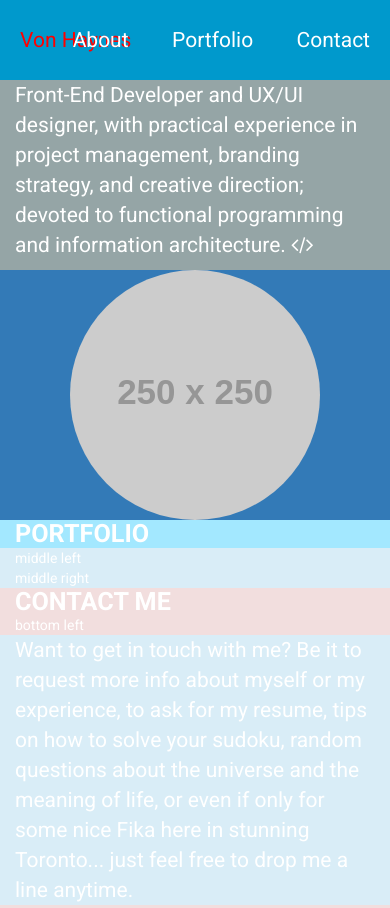
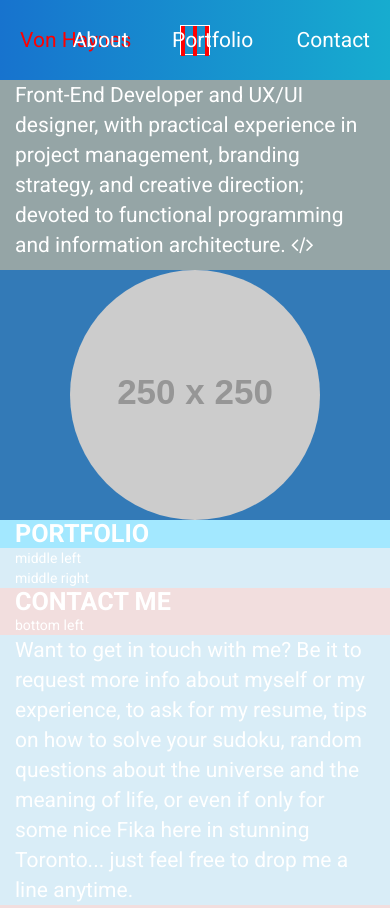
Before and after one commit to drbrounsuga/portfolio-code-camp, a website: page dist/index.html in a window 390 px wide. Shown: the top 908 px of the page. Drawn offline with nearby package versions, Linux system fonts and the light colour scheme; placeholder pictures from the web are drawn by us.

Commit message:
Added hamburger menu

```diff
--- a/dist/css/app.css
+++ b/dist/css/app.css
@@ -19,7 +19,10 @@ p{
 color classes
 ---------------------------
 */
-.bkg-primary{ background-color: #0099CC; }
+.bkg-primary{
+  background: #1773CE;
+  background: linear-gradient(to right, #1773CE, #17ACCF);
+}
 .bkg-primary-accent{ background-color: #CEEBF5; }
 .bkg-secondary{ background-color: #95a5a6; }
 .bkg-tertiary{ background-color: #7f8c8d; }
@@ -55,6 +58,38 @@ general formatting classes
 main nav styles
 ---------------------------
 */
+.nav-bar-collapsed{
+  display: inline-block;
+  position: absolute;
+  top: 50%;
+  left: 50%;
+  transform: translate(-50%, -50%);
+  border: 1px solid #fff;
+  width: 30px;
+  height: 30px;
+}
+.nav-bar-collapsed .bar,
+.nav-bar-collapsed::before,
+.nav-bar-collapsed::after{
+  display: inline-block;
+  position: absolute;
+  background-color: #ff0000;
+  height: 30px;
+  width: 4px;
+  top: 0;
+}
+.nav-bar-collapsed .bar{
+  left: 50%;
+  transform: translateX(-50%);
+}
+.nav-bar-collapsed::before{
+  content: '';
+  left: 0;
+}
+.nav-bar-collapsed::after{
+  content: '';
+  right: 0;
+}
 .main-nav,
 .main-nav .container{
   height: 80px;
@@ -109,7 +144,7 @@ main nav styles
   transition: background-color 200ms;
 }
 .nav-bar a:hover::before{
-  background-color: #3fbee9;
+  background-color: rgba(63, 190, 233, 0.8);
 }
 
 
--- a/dist/index.html
+++ b/dist/index.html
@@ -19,6 +19,9 @@
   <nav id="main-nav" class="bkg-primary main-nav">
     <div class="container content-container">
       <a class="brand">Von Haynes</a>
+      <div class="nav-bar-collapsed">
+        <span class="bar"></span>
+      </div>
       <ul class="nav-bar">
         <li><a href="#">About</a></li>
         <li><a href="#">Portfolio</a></li>
```
